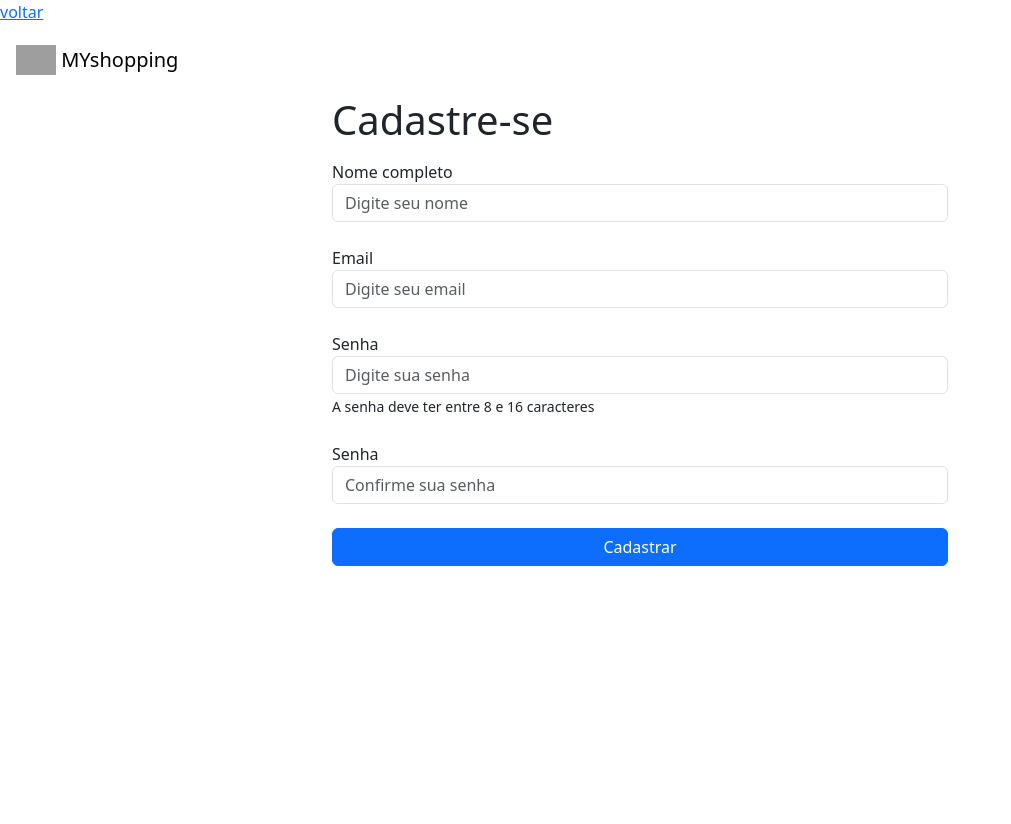
After one commit to victorhug01/tasks, a PHP site: page /app/view/register_view.php in a window 1280 px wide. The commit adds this page. Shown: the whole page, without its empty margins (0-1011 px from the left). Run offline with PHP 8.4, Linux system fonts and the light colour scheme; grey boxes are pictures that could not be loaded.

Commit message:
criando sistema de autenticação

```diff
--- a/app/controllers/login.php
+++ b/app/controllers/login.php
@@ -1 +1 @@
-<!-- buscar dados nbo banco -->
+<!-- buscar dados nâo banco -->
--- /dev/null
+++ b/app/view/home.php
@@ -0,0 +1,3 @@
+<h1>Bem vindo!</h1>
+
+<p>Ola, nome</p>
--- /dev/null
+++ b/app/view/register_view.php
@@ -0,0 +1,115 @@
+<?php
+
+include "../../database/connection.php";
+
+$erro = [];
+
+
+if (isset($_POST['confirm'])) {
+    if (!isset($_SESSION)) {
+        session_start();
+
+        foreach ($_POST as $key => $value) {
+            $_SESSION[$key] = $mysqli->real_escape_string($value);
+        }
+
+        if (strlen($_SESSION['name']) == 0) {
+            $erro[] = "Preencha o nome.";
+            echo  $erro[] = "Preencha o nome.";
+        }
+        if (substr_count($_SESSION['email'], '@' != 1 || substr_count($_SESSION['email'], '.' < 1))) {
+            $erro[] = "Preencha o email.";
+        }
+
+        if (strlen($_SESSION['password']) < 2 || strlen($_SESSION['password']) > 16) {
+            $erro[] = "Preencha sua senha.";
+        }
+
+        if (strcmp($_SESSION['password'], $_SESSION['confirm_password']) != 0) {
+            $erro[] = "As senhas não conferem.";
+        }
+
+        var_dump(count($erro) == 0);
+        if (count($erro) == 0) {
+
+
+            $password = md5(md5($_SESSION['password']));
+
+            $sql_code = "INSERT INTO users (
+                nome,
+                email,
+                passwrd)
+                VALUES (
+                    '$_SESSION[name]',
+                    '$_SESSION[email]',
+                    '$password'
+                )";
+            $confirm = mysqli_query( $mysqli, $sql_code);
+            if($confirm){
+                unset($_SESSION["name"], $_SESSION["email"], $_SESSION["password"], $_SESSION["confirm_password"]);
+                echo "<script> location.href='../../index.php?p=home'; </script>";
+            }else{
+                $erro[] = $confirm;
+            }
+        }
+    }
+}
+
+
+?>
+
+
+<!DOCTYPE html>
+<?php include '../../includes/language.php' ?>
+
+<head>
+    <?php include '../../includes/header.php' ?>
+    <title>Cadastro</title>
+</head>
+
+<body>
+    <?php
+    if (count($erro) > 0) {
+        echo "<div>";
+        foreach ($erro as $value){
+            echo ("$value <br>");
+        }
+        echo "</div>";
+    }
+    ?>
+    <a href="index.php?p=home">voltar</a>
+    <section class="vh-100 w-100 align-items-center justify-content-center">
+        <?php include $_SERVER['DOCUMENT_ROOT'] . '/tasks/includes/navbar.php' ?>
+        <form action="" method="POST" class="container d-grid gap-2 col-xl-6 col-lg-6 vh-75">
+            <h1>Cadastre-se</h1>
+            <div class="form-group">
+                <label for="exampleInputName">Nome completo</label>
+                <input name="name" type="text" class="form-control" id="exampleInputName" aria-describedby="NameHelp"
+                    placeholder="Digite seu nome" required>
+                <p class=space></p>
+            </div>
+            <div class="form-group">
+                <label for="exampleInputEmail1">Email</label>
+                <input name="email" type="email" class="form-control" id="exampleInputEmail1"
+                    aria-describedby="emailHelp" placeholder="Digite seu email" required>
+                <p class=space></p>
+            </div>
+            <div class="form-group">
+                <label for="exampleInputPassword1">Senha</label>
+                <input name="password" type="password" class="form-control" id="exampleInputPassword1"
+                    placeholder="Digite sua senha" required>
+                <small>A senha deve ter entre 8 e 16 caracteres</small>
+                <p class=space></p>
+            </div>
+            <div class="form-group">
+                <label for="exampleInputConfirmPassword2">Senha</label>
+                <input name="confirm_password" type="password" class="form-control" id="exampleInputConfirmPassword2"
+                    placeholder="Confirme sua senha" required>
+                <p class=space></p>
+            </div>
+            <button name="confirm" type="submit" value="save" class="btn btn-primary">Cadastrar</button>
+        </form>
+    </section>
+</body>
+
+</html>
--- /dev/null
+++ b/configs/not_found_page.php
@@ -0,0 +1 @@
+<h1>Página não encontrada!</h1>
--- a/database/connection.php
+++ b/database/connection.php
@@ -0,0 +1,15 @@
+<?php
+
+
+define("DB_HOST", "localhost");
+define("DB_USER", "root");
+define("DB_PASSWORD", "");
+define("DB_DATABASE", "shoppinglist");
+
+$mysqli = mysqli_connect(DB_HOST, DB_USER, DB_PASSWORD, DB_DATABASE);
+
+if ($mysqli->connect_errno) {
+    echo "Falha na conexão: (" . $mysqli->connect_errno . ") " . $mysqli->connect_errno;
+}
+
+?>
--- a/includes/navbar.php
+++ b/includes/navbar.php
@@ -1,6 +1,6 @@
 <nav class="navbar navbar-light p-3">
     <a class="navbar-brand" href="#">
     <img src=<?php include $_SERVER['DOCUMENT_ROOT'].'/tasks/includes/image.php' ?> width="30" height="30" class="d-inline-block align-top" alt="">
-    Minha lista de compras
+    MYshopping
     </a>
 </nav>
```
Also changed, not shown: app/view/login_view.php (+4 -6 lines), database/shopping_list.sql (+16 -3 lines), index.php (+15 -38 lines), app/view/delete_view.php (added).
